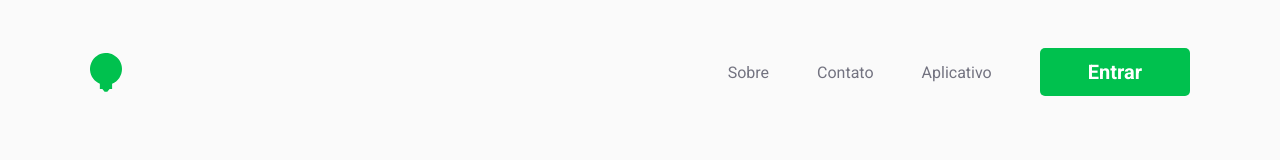
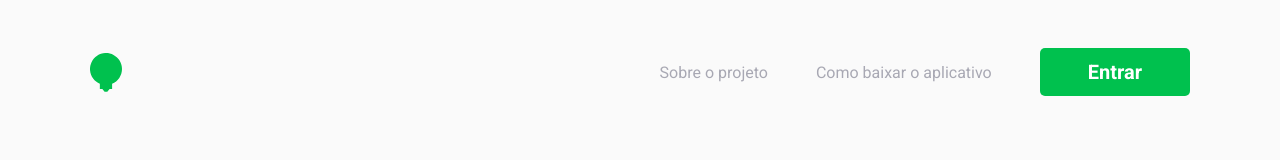
Before and after one commit to lucioeiras/ecommunity-web, a React (Create React App) app: page / in a window 1280 px wide. Shown: the top 160 px of the page. Built offline with nearby package versions, Linux system fonts and the light colour scheme; the HTML template or start-up script is replaced by a standard one.

Commit message:
🟥 Fix headers tabs

```diff
--- a/src/pages/Dashboard/index.js
+++ b/src/pages/Dashboard/index.js
@@ -42,7 +42,7 @@ export default function Dashboard() {
            <a href="teste">Relatar um problema</a>
            <a href="teste">Como escrever</a>
 
-           <CTA to="/write">Escrever</CTA>
+          <CTA to={`/write/${user_id}`}>Escrever</CTA>
          </Tabs>
         </Header>
 
--- a/src/pages/Dashboard/styles.js
+++ b/src/pages/Dashboard/styles.js
@@ -59,7 +59,7 @@ export const Tabs = styled.div`
   align-items: center;
 
   > a {
-    color: #737380;
+    color: #A8A8B3;
     font-size: 16px;
     text-decoration: none;
 
--- a/src/pages/Landing/index.js
+++ b/src/pages/Landing/index.js
@@ -20,9 +20,8 @@ export default function Landing() {
         <img src={logo} alt="E-Community" />
 
         <Tabs>
-          <a href="teste">Sobre</a>
-          <a href="teste">Contato</a>
-          <a href="teste">Aplicativo</a>
+          <a href="teste">Sobre o projeto</a>
+          <a href="teste">Como baixar o aplicativo</a>
 
           <CTA to="/login">Entrar</CTA>
         </Tabs>
--- a/src/pages/Landing/styles.js
+++ b/src/pages/Landing/styles.js
@@ -19,7 +19,7 @@ export const Tabs = styled.div`
   align-items: center;
 
   > a {
-    color: #737380;
+    color: #A8A8B3;
     font-size: 16px;
     text-decoration: none;
 
--- a/src/pages/Login/index.js
+++ b/src/pages/Login/index.js
@@ -18,8 +18,8 @@ import {
 
 export default function Login() {
   const auth = firebase.auth()
+  const firestore = firebase.firestore()
 
-  const firestore = firebase.firestore()
   const usersRef = firestore.collection('users')
 
   const history = useHistory()
```
